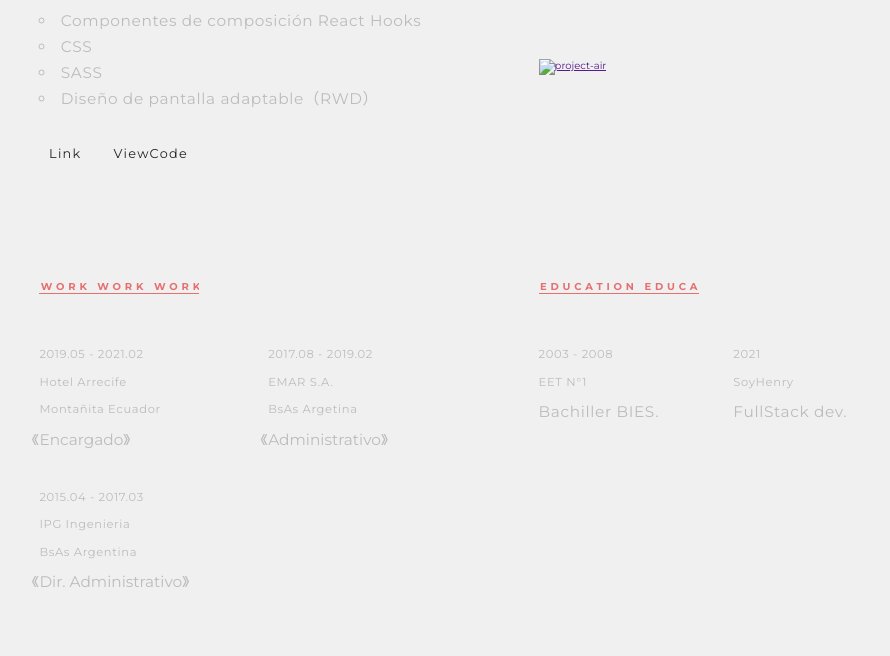
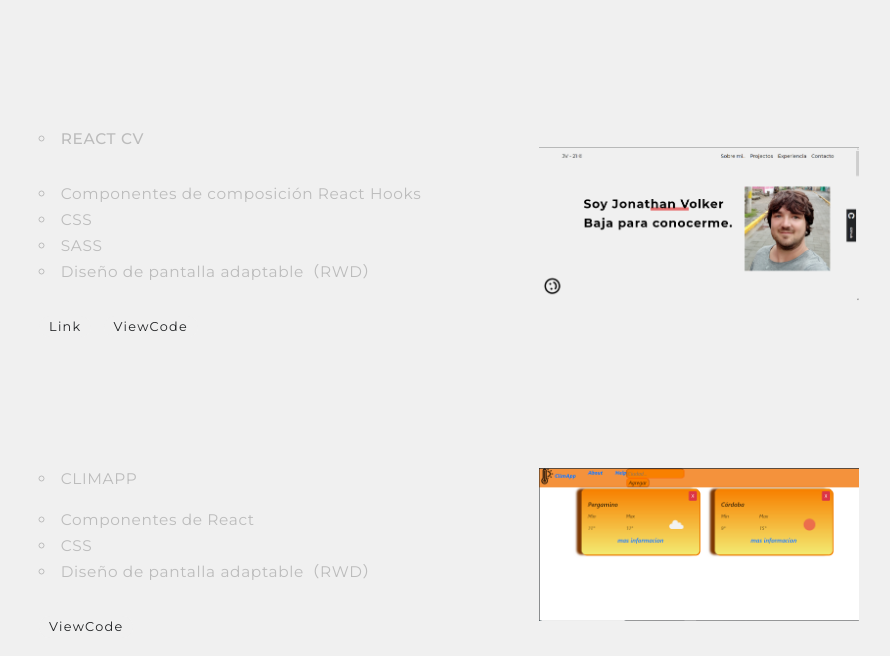
Before and after one commit to jonathanvolker/ReactCV, a React app: page / in a window 1280 px wide. Shown: the part 2144-2800 px from the top of the page, without its empty margins (191-1081 px from the left). Built offline with nearby package versions, Linux system fonts and the light colour scheme.

Commit message:
retoques

```diff
--- a/public/index.html
+++ b/public/index.html
@@ -2,7 +2,7 @@
 <html lang="en">
   <head>
     <meta charset="utf-8" />
-    <link rel="icon" href="%PUBLIC_URL%/personalicon.png" />
+    <link rel="icon" href="%PUBLIC_URL%/personalicon.ico" />
     <meta name="viewport" content="width=device-width, initial-scale=1" />
     <meta name="theme-color" content="#000000" />
     <meta
--- a/src/components/About.js
+++ b/src/components/About.js
@@ -11,9 +11,9 @@ const About = () => {
           </div>
       </div>
       <div className="about__content">
-        <h5 className="about__text-1">Ex administrativo . Comencé a aprender tecnología front-end mediante el autoaprendizaje en Internet, y decidí trabajar duro con el objetivo de convertirme en fullStack developer. </h5>
-        <p className="about__text-2">Ha sido autoaprendizaje durante 1 año. Inicialmente, a través del sitio web freeCodeCamp, aprendí los conceptos básicos y el uso de HTML y CSS. Luego, lleve comence en Henry para aprender esta tecnología de manera más completa y profunda. Incluyendo: el mecanismo operativo detrás de JavaScript, el funcionamiento del marco front-end React,Nodejs,MySQL y habilidades avanzadas de CSS y SASS ... etc. </p>
-        <p className="about__text-2">Soy competente en HTML, CSS, SASS y JavaScript. Puedo utilizar Flexbox y Grid para cortar y planificar diseños de páginas web adaptables. También puedo obtener datos a través de la APIs. Estoy familiarizado con un marco de trabajo en equipo aplicando front-end React. También tengo experiencia en el uso de Redux para administrar el estado de los componentes, capaz de leer documentos técnicos en inglés. La parte de la cartera se puede ver a continuación.。</p>
+        <h5 className="about__text-1">Ex administrativo . Comencé con prog. front-end mediante autoaprendizaje y decidí trabajar duro con el objetivo de convertirme en fullStack developer. </h5>
+        <p className="about__text-2">Inicialmente a través del sitio web freeCodeCamp aprendí los conceptos básicos y el uso de HTML y CSS. Luego comence en Henry para aprender esta tecnología de manera más completa y profunda. Incluyendo: el mecanismo operativo detrás de JavaScript, el funcionamiento del marco front-end React,Nodejs,MySQL y habilidades avanzadas de CSS y SASS ... etc. </p>
+        <p className="about__text-2">Soy competente en HTML, CSS, SASS y JavaScript. Puedo utilizar Flexbox y Grid para cortar y planificar diseños de páginas web adaptables. También puedo obtener datos a través de la APIs. Estoy familiarizado con un marco de trabajo en equipo aplicando front-end React. También tengo experiencia en el uso de Redux para administrar el estado de los componentes, capaz de leer documentos técnicos en inglés. La parte de la cartera se puede ver a continuación.</p>
       </div>
     </div>
   )
--- a/src/components/AboutSkill.js
+++ b/src/components/AboutSkill.js
@@ -5,8 +5,9 @@ import Skill from './Skill';
 const AboutSkill = () => {
   return (
     <div className="aboutskill__container" id="about">
+      <section className="aboutskill__skill"><Skill/></section>
       <section className="aboutskill__about"><About/></section>
-      <section className="aboutskill__skill"><Skill/></section>
+
     </div>
   )
 }
--- a/src/components/Project.js
+++ b/src/components/Project.js
@@ -1,5 +1,7 @@
 import React from 'react';
 import aqi from '../assets/Output.png';
+import CV1 from '../assets/CV1.png';
+import climaap from '../assets/Climapp.png';
 
 const Project = () => {
   return(
@@ -16,6 +18,7 @@ const Project = () => {
           <div className="project__intro">
             <ul>
               <li>REACT E-COMMERCE</li>
+              <br/>
               <li>Consultas API  Open Data</li>
               <li>Componentes de composición React Hooks </li>
               <li>ReacsTrap</li>
@@ -47,20 +50,53 @@ const Project = () => {
         <div className="project__project">
           <div className="project__intro">
             <ul>
-              <li className="projects_title">REACT CV</li>
+              <li className="skill__text-1">REACT CV</li>
+              <br/>
               <li>Componentes de composición React Hooks </li>
               <li>CSS</li>
               <li>SASS</li>
               <li>Diseño de pantalla adaptable（RWD）</li>
             </ul>
             <div className="project__btns">
-              <a href="" target="_blank" rel="noreferrer"><div>Link</div></a >
-              <a href="" target="_blank" rel="noreferrer"><div>ViewCode</div></a >
+              <a href="https://awesome-kilby-d10050.netlify.app" target="_blank" rel="noreferrer"><div>Link</div></a >
+              <a href="https://github.com/jonathanvolker/reactcv" target="_blank" rel="noreferrer"><div>ViewCode</div></a >
             </div>
           </div>
           <div className="project__pic">
             <a href="" target="_blank" rel="noreferrer">
-              <img alt="project-air" />
+              <img alt="project-air" src={CV1}/>
+            </a >
+
+          </div>
+        </div>
+       </div>
+       <br/>
+        <br/>
+        <br/>
+        <br/>
+        <br/>
+        <br/>
+        <br/>
+        <br/>
+        <br/>
+       <div className="project__projects">
+        <div className="project__project">
+          <div className="project__intro">
+            <ul>
+              <li className="projects_title">CLIMAPP</li>
+              <br/>
+              <li>Componentes de React</li>
+              <li>CSS</li>
+              <li>Diseño de pantalla adaptable（RWD）</li>
+            </ul>
+            <div className="project__btns">
+
+              <a href="https://github.com/jonathanvolker/ClimaApp" target="_blank" rel="noreferrer"><div>ViewCode</div></a >
+            </div>
+          </div>
+          <div className="project__pic">
+            <a href="" target="_blank" rel="noreferrer">
+              <img alt="project-air" src={climaap} />
             </a >
 
           </div>
```
Also changed, not shown: public/personalicon.ico (added), src/assets/CV1.png (added), src/assets/Climapp.png (added), src/assets/cv2.png (added).
